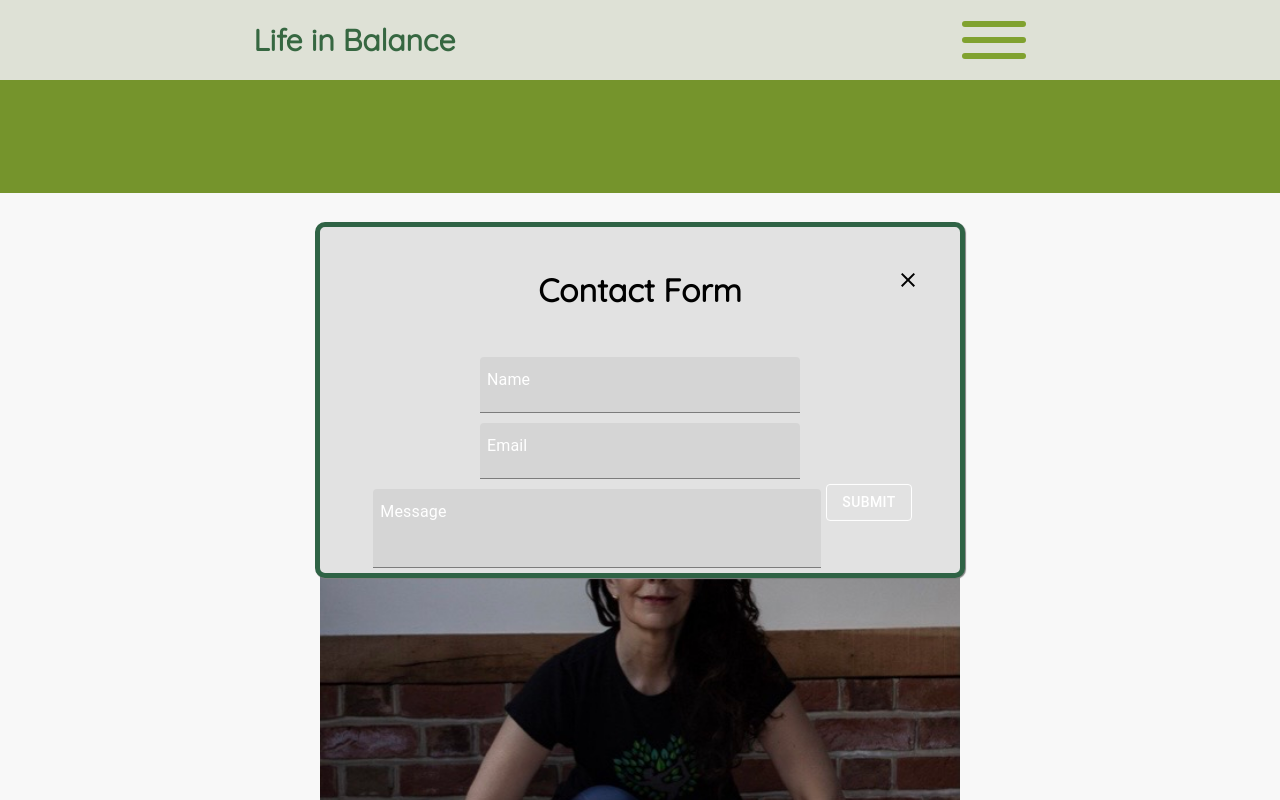
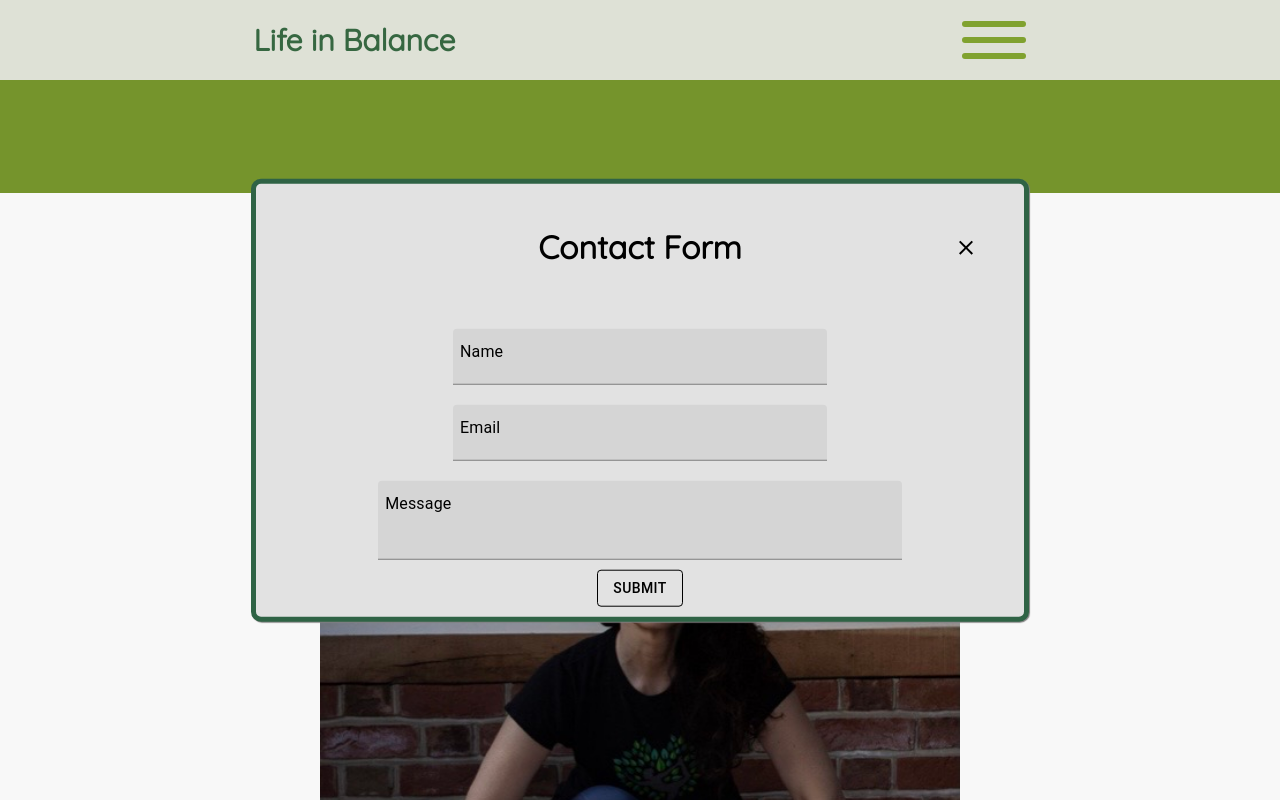
Before and after one commit to AlexBrown4020/life-in-balance, a React (Create React App) app: page / in a window 1280 px wide. Both pictures are taken after a click on the link 639 px from the left and 2422 px from the top of the page. Shown: the part 2022-2822 px from the top of the page. Built offline with nearby package versions, Linux system fonts and the light colour scheme.

Commit message:
Feat: Change contact form colours and layout

```diff
--- a/src/components/email/Email.js
+++ b/src/components/email/Email.js
@@ -31,10 +31,10 @@ export default function Email ({toggleEmail}) {
                 </IconButton>
             </div>
                 <form ref={form} id='contact-bottom' onSubmit={onSubmit}>
-                    <TextField sx={{width: '50%', padding: '5px', label:{color: 'white'}, input:{color: 'white'}}} variant='filled' label='Name' type='text' name='from_name'/>
-                    <TextField sx={{width: '50%', padding: '5px', label:{color: 'white'}, input:{color: 'white'}}} variant='filled' label='Email' type='text'  name='reply_to'/>
-                    <TextField sx={{width: '70%', padding: '5px', label:{color: 'white'}}} inputProps={{style:{color:'white'}}} rows={2} variant='filled' label='Message' multiline={true} type='text' name='message'/>
-                    <Button id='input-submit' sx={{border:'1px solid white', color:'white'}} variant='outlined' type='submit'>Submit</Button>
+                    <TextField sx={{width: '50%', margin: '5px', padding: '5px', label:{color: 'black'}, input:{color: 'black'}}} variant='filled' label='Name' type='text' name='from_name'/>
+                    <TextField sx={{width: '50%', margin: '5px', padding: '5px', label:{color: 'black'}, input:{color: 'black'}}} variant='filled' label='Email' type='text'  name='reply_to'/>
+                    <TextField sx={{width: '70%', margin: '5px', padding: '5px', label:{color: 'black'}}} inputProps={{style:{color:'black'}}} rows={2} variant='filled' label='Message' multiline={true} type='text' name='message'/>
+                    <Button id='input-submit' sx={{border:'1px solid black', color:'black'}} variant='outlined' type='submit'>Submit</Button>
                 </form>
         </section>
     )
--- a/src/components/email/email.css
+++ b/src/components/email/email.css
@@ -2,7 +2,7 @@
     position: fixed;
     top: 50%;
     left: 50%;
-    width: 50%;
+    width: 60%;
     background-color: #e2e2e2;
     border: 5px solid #2F6345;
     border-radius: 10px;
@@ -16,3 +16,11 @@
     display: flex;
     justify-content:space-evenly;
 }
+
+#contact-bottom {
+    display: flex;
+    flex-direction: column;
+    justify-content: space-around;
+    padding: 10px;
+    align-items: center;
+}
```
